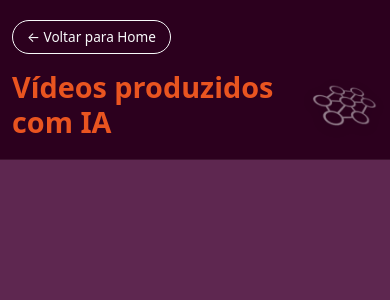
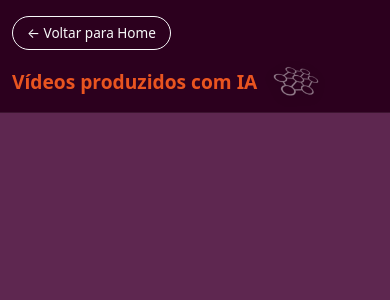
Before and after one commit to NelioJunior/nellwebpage, a PHP site: page /videos_promo/ in a window 390 px wide. Shown: the top 300 px of the page. Run offline with PHP 8.4, Linux system fonts and the light colour scheme; some libraries are stand-ins or nearby versions.

Commit message:
ajustado design de videos para visualizacao em mobile

```diff
--- a/videos_promo/videos.css
+++ b/videos_promo/videos.css
@@ -181,9 +181,90 @@ main {
   filter: drop-shadow(0 2px 6px rgba(0, 0, 0, 0.4));
 }
 
-@media (max-width: 480px) {
+/* =========================
+   RESPONSIVIDADE MOBILE
+========================= */
+
+/* Tablets e telas médias */
+@media (max-width: 768px) {
+  .page-header {
+    padding: 16px 0;
+  }
+
+  .page-title {
+    font-size: 1.3rem;
+  }
+
+  .brand-logo {
+    height: 36px;
+  }
+
+  /* Cards mantêm tamanhos proporcionais em tablets */
   .video-card {
     margin-left: auto;
     margin-right: auto;
   }
 }
+
+/* Smartphones */
+@media (max-width: 480px) {
+  .masonry-grid {
+    padding-left: 12px;
+    padding-right: 12px;
+  }
+
+  /* CARDS OCUPAM LARGURA TOTAL MENOS MARGENS */
+  .video-card {
+    width: calc(100vw - 24px) !important; /* 12px de cada lado */
+    margin-left: auto;
+    margin-right: auto;
+  }
+
+  /* Ajustar altura das imagens proporcionalmente */
+  .video-card[data-type="short"] .thumb img {
+    width: 100%;
+    height: auto;
+    aspect-ratio: 9 / 16;
+  }
+
+  .video-card[data-type="video"] .thumb img {
+    width: 100%;
+    height: auto;
+    aspect-ratio: 16 / 9;
+  }
+
+  /* Ajustar altura dos iframes no mobile */
+  .video-card[data-type="short"] iframe {
+    height: auto !important;
+    aspect-ratio: 9 / 16;
+  }
+
+  .video-card[data-type="video"] iframe {
+    height: auto !important;
+    aspect-ratio: 16 / 9;
+  }
+
+  .page-header h1 {
+    font-size: 1.2rem;
+  }
+
+  .page-title {
+    font-size: 1rem;
+  }
+
+  .brand-logo {
+    height: 30px;
+  }
+}
+
+/* Smartphones muito pequenos */
+@media (max-width: 360px) {
+  .masonry-grid {
+    padding-left: 8px;
+    padding-right: 8px;
+  }
+
+  .video-card {
+    width: calc(100vw - 16px) !important; /* 8px de cada lado */
+  }
+}
```
